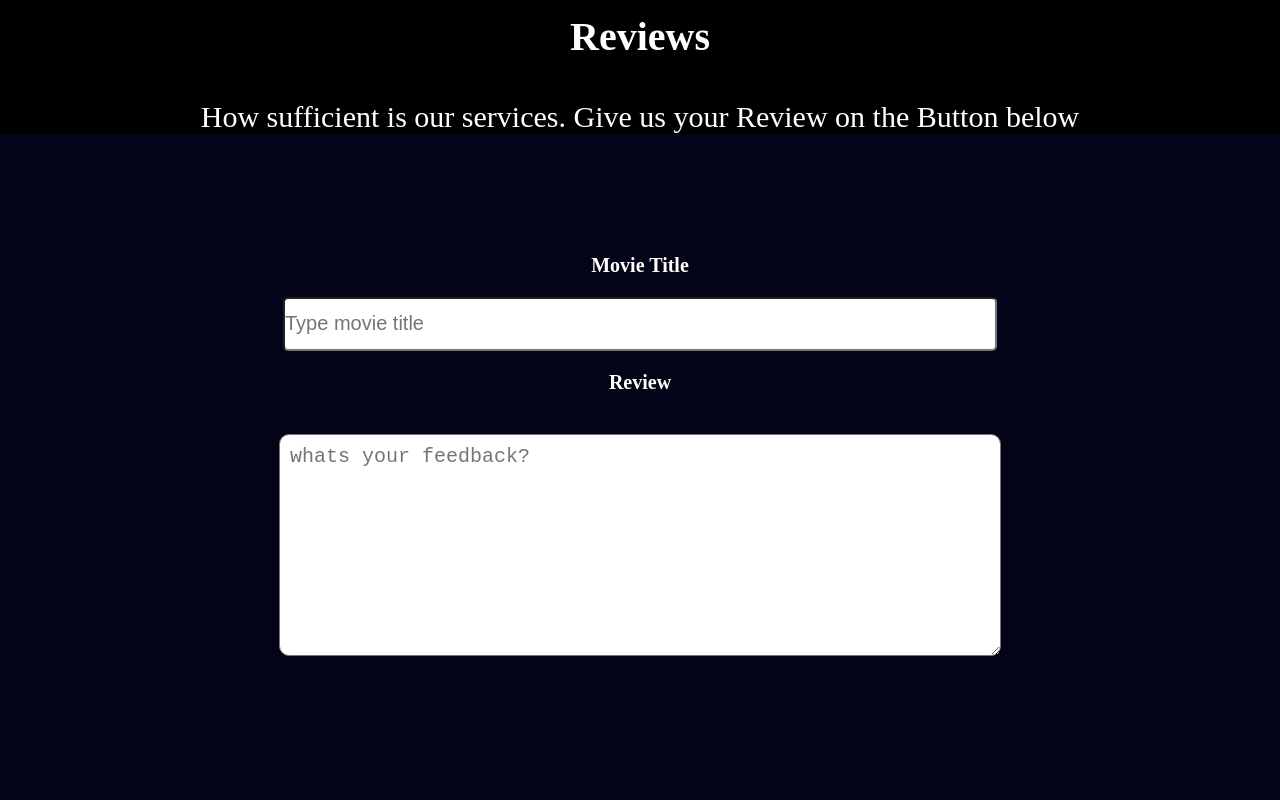
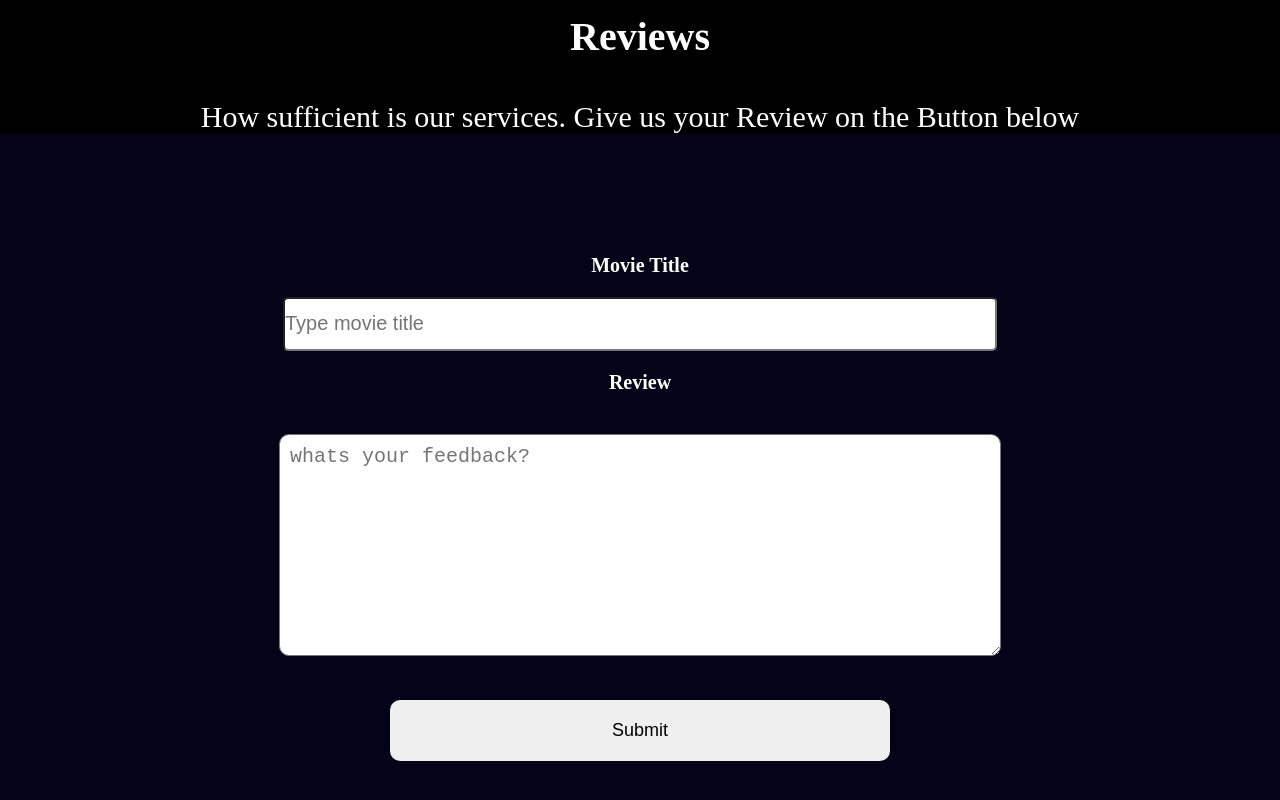
Before and after one commit to alemba-21/movie-review, a React (Create React App) app: page / in a window 1280 px wide. Shown: the part 1369-2169 px from the top of the page. Built offline with nearby package versions, Linux system fonts and the light colour scheme.

Commit message:
creating a landing page section where it will be holding all info

```diff
--- a/src/components/Review.jsx
+++ b/src/components/Review.jsx
@@ -14,7 +14,7 @@ const Review = () => {
           <h5>Review</h5>
           <textarea type="text" placeholder='whats your feedback?' />
         </div>
-
+        <a href={feedback} ><button id='submit'>Submit</button></a>
       </div>
     </div>
   )
```
